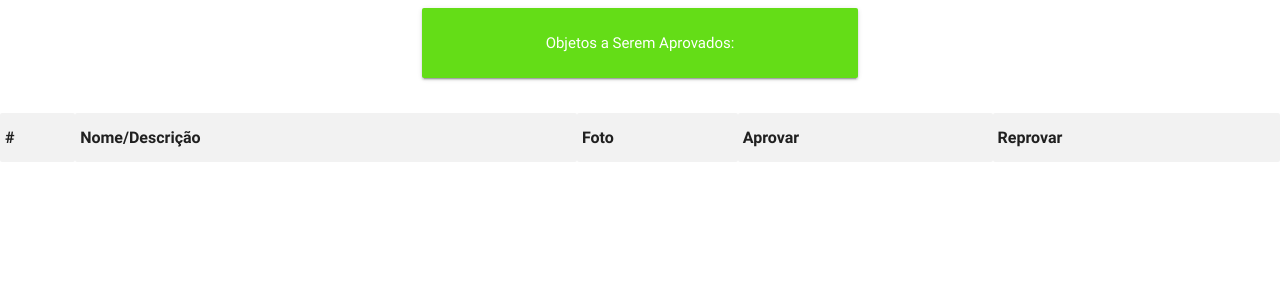
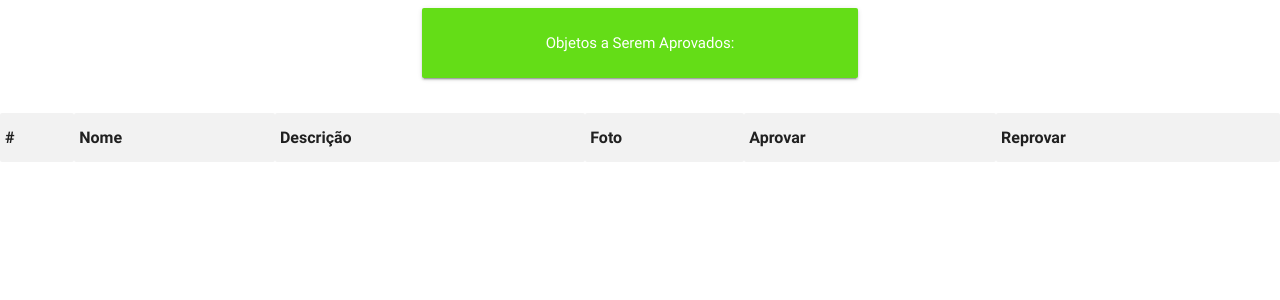
Before and after one commit to 3nt3r/Eridanus, a PHP site: page /objetos-painel-admin.php in a window 1280 px wide. Shown: the top 300 px of the page. Run offline with PHP 8.4, Linux system fonts and the light colour scheme; the visitor is signed in with stand-in values (Sample User, id 1); tables that the repository leaves empty or names only in its code hold one stand-in row (values such as "Sample post"); lists and menus that the app fills with data are empty.

Commit message:
Pequenas alterações!

```diff
--- a/emailRedefinicao.php
+++ b/emailRedefinicao.php
@@ -63,6 +63,7 @@
   <div style="margin-top: 90px;text-align: center;margin-bottom: 90px;">
     <h3 class="teat-text titulo-pagina">Código para redefinição enviado para seu email!</h3>
     <i class="material-icons large" style="color: rgb(100,221,23);">check_circle_outline</i>
+    <br><p class='erro'>Se não encontrar o email, verfique sua caixa de Spam!</p>
   </div>
 
   <?php
--- a/enviarproj.php
+++ b/enviarproj.php
@@ -44,8 +44,8 @@
     </div>
 
     <div class="input-field col s6">
-      <input id="video" type="text" class="validate" name="video" required>
-      <label for="video"> <span style="color: red">* </span> Link do Vídeo (Youtube):</label>
+      <input id="video" type="text" class="validate" name="video">
+      <label for="video">Link do Vídeo (Youtube):</label>
       <span style="color: red; font-size: 9pt; margin-top: 10px;">(*) Campos obrigatórios. </span>
     </div>
 
--- a/objetos-painel-admin.php
+++ b/objetos-painel-admin.php
@@ -40,7 +40,8 @@
  <table class="striped">
    <tr>
      <th>#</th>
-     <th>Nome/Descrição</th>
+     <th>Nome</th>
+     <th>Descrição</th>
      <th>Foto</th>
      <th>Aprovar</th>
      <th>Reprovar</th>
@@ -56,10 +57,10 @@
      echo "
        <tr>
           <td>$cont</td>
+          <td>$nome</td>
           <td><a style='background-color: #64dd17;' class='cor-menu-usuario btn modal-trigger' href='#modala$cont'><span style='color: white;'>Ver<span></a></td>
             <div id='modala$cont' class='modal'>
               <div class='modal-content'>
-                <h4>$nome</h4>
                 <p>Descrição: <br>$descricao</p>
               </div>
               <div class='modal-footer'>
@@ -84,7 +85,7 @@
             <div class='modal-footer'>
               <a href='#!' class='btnMudarStatusObje modal-close waves-red btn-flat aprovar' status='aprovado' data='".md5($num)."'>Aprovar</a><a href='#!' class='modal-close waves-green btn-flat'>Cancelar</a>
             </div>
-          <td><a style='background-color: #64dd17;' class='cor-menu-usuario btn modal-trigger' href='#modald$cont'><span style='color: white;'><i class='material-icons'>close</i></span></a>
+          <td><a style='background-color: red;' class='cor-menu-usuario btn modal-trigger' href='#modald$cont'><span style='color: white;'><i class='material-icons'>close</i></span></a>
           <div id='modald$cont' class='modal'>
             <div class='modal-content'>
               <h4>Motivo da Reprovação</h4>
```
Also changed, not shown: projetos-painel-admin.php (+5 -3 lines).
